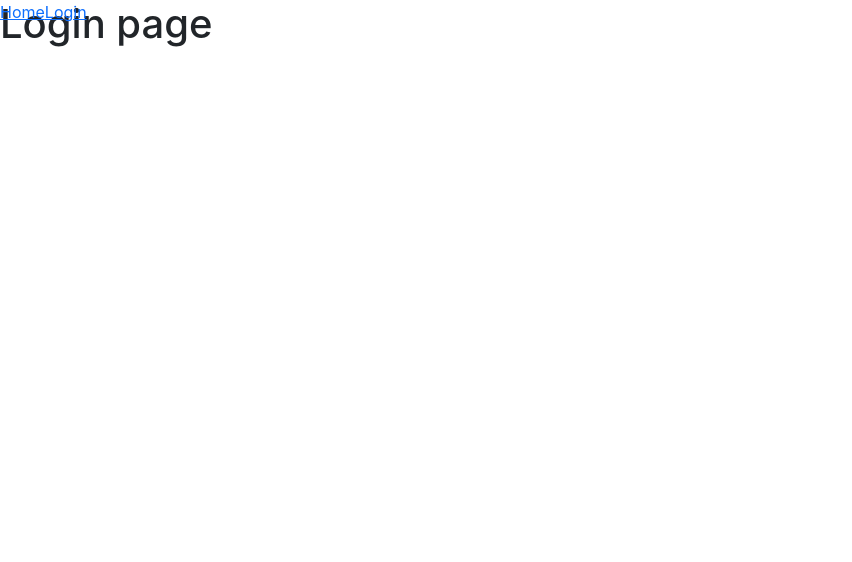
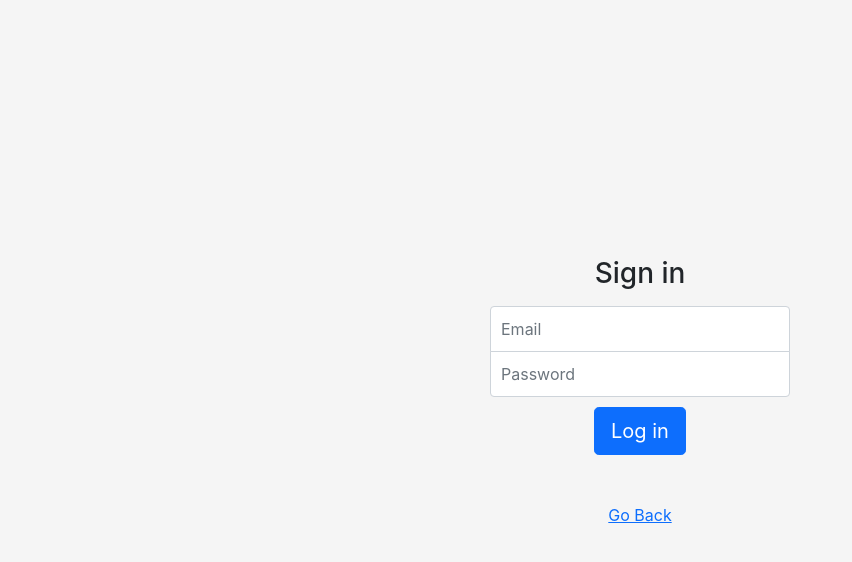
Before and after one commit to oleksiivelychko/react-client, a React (Create React App) app: page /login in a window 1280 px wide. Shown: the top 562 px of the page, without its empty margins (0-852 px from the left). Built offline with nearby package versions, Linux system fonts and the light colour scheme.

Commit message:
styled pages

```diff
--- a/src/App.tsx
+++ b/src/App.tsx
@@ -1,9 +1,5 @@
 import React from 'react';
-import {
-  BrowserRouter,
-  Switch,
-  Route, Link
-} from "react-router-dom";
+import {BrowserRouter, Switch, Route} from "react-router-dom";
 import HomePage from "./pages/HomePage";
 import LoginPage from "./pages/auth/LoginPage";
 
@@ -11,10 +7,6 @@ class App extends React.Component {
   render() {
     return (
       <BrowserRouter>
-          <span className="position-absolute">
-              <Link to="/">Home</Link>
-              <Link to="/login">Login</Link>
-          </span>
         <Switch>
           <Route path="/" component={HomePage} exact />
           <Route path="/login" component={LoginPage} />
--- a/src/index.tsx
+++ b/src/index.tsx
@@ -1,6 +1,6 @@
 import React from 'react';
 import ReactDOM from 'react-dom';
-import './styles/main.scss';
+import './styles/common.scss';
 import App from './App';
 import reportWebVitals from './reportWebVitals';
 
--- a/src/pages/HomePage.tsx
+++ b/src/pages/HomePage.tsx
@@ -1,6 +1,7 @@
 import React from 'react';
 import logo from "../styles/app/logo.svg";
 import './../styles/app/app.css';
+import {Link} from "react-router-dom";
 
 export default class HomePage extends React.Component {
   render() {
@@ -16,6 +17,7 @@ export default class HomePage extends React.Component {
               rel="noopener noreferrer"
           >
           </a>
+          <Link to='/login'>Login</Link>
         </header>
       </div>
     );
--- a/src/pages/auth/LoginPage.tsx
+++ b/src/pages/auth/LoginPage.tsx
@@ -1,10 +1,18 @@
 import React from 'react';
+import {Link} from "react-router-dom";
+import "../../styles/auth.scss";
 
 export default class LoginPage extends React.Component {
   render(){
     return (
-      <div className="content">
-        <h1>Login page</h1>
+      <div className="auth">
+      <form className="form-signin">
+        <h1 className="h3 mb-3 font-weight-normal">Sign in</h1>
+        <input type="email" id="inputEmail" className="form-control" placeholder="Email" required/>
+        <input type="password" id="inputPassword" className="form-control" placeholder="Password" required/>
+        <button className="btn btn-lg btn-primary btn-block" type="submit">Log in</button>
+        <p className="mt-5 mb-3 text-muted"><Link to='/'>Go Back</Link></p>
+      </form>
       </div>
     );
   }
--- /dev/null
+++ b/src/styles/auth.scss
@@ -0,0 +1,52 @@
+.auth {
+  width: 100%;
+  height: 100%;
+  display: -ms-flexbox;
+  display: -webkit-box;
+  display: flex;
+  -ms-flex-align: center;
+  -ms-flex-pack: center;
+  -webkit-box-align: center;
+  align-items: center;
+  -webkit-box-pack: center;
+  justify-content: center;
+  padding-top: 40px;
+  padding-bottom: 40px;
+  background-color: #f5f5f5;
+
+  .form-signin {
+    text-align: center;
+    width: 100%;
+    max-width: 330px;
+    padding: 15px;
+    margin: 0 auto;
+
+    .checkbox {
+      font-weight: 400;
+    }
+
+    .form-control {
+      position: relative;
+      box-sizing: border-box;
+      height: auto;
+      padding: 10px;
+      font-size: 16px;
+    }
+
+    .form-control:focus {
+      z-index: 2;
+    }
+
+    input[type="email"] {
+      margin-bottom: -1px;
+      border-bottom-right-radius: 0;
+      border-bottom-left-radius: 0;
+    }
+
+    input[type="password"] {
+      margin-bottom: 10px;
+      border-top-left-radius: 0;
+      border-top-right-radius: 0;
+    }
+  }
+}
--- a/src/styles/main.scss
+++ b/src/styles/common.scss
@@ -1,4 +1,8 @@
 @import "~bootstrap/scss/bootstrap";
+
+html, body, #root {
+  height: 100%;
+}
 
 body {
   margin: 0;
```
